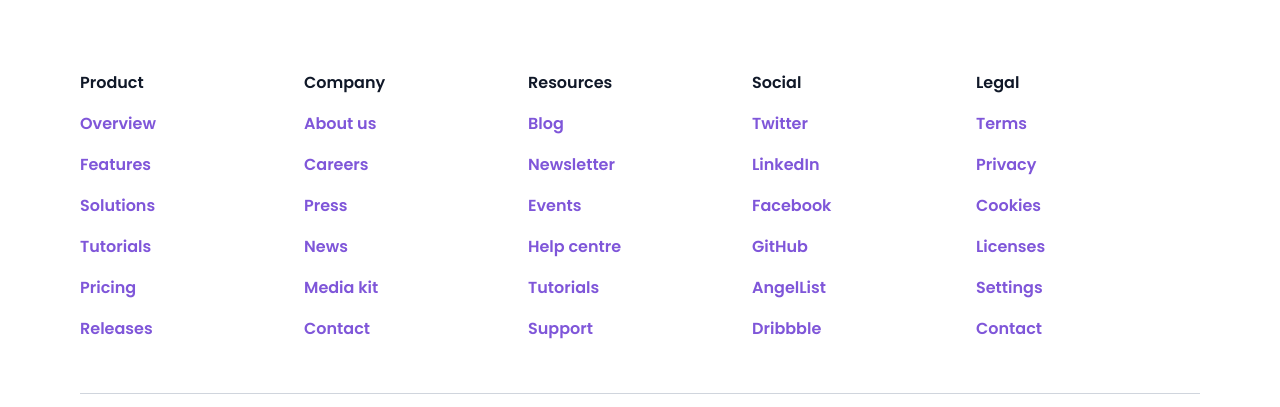
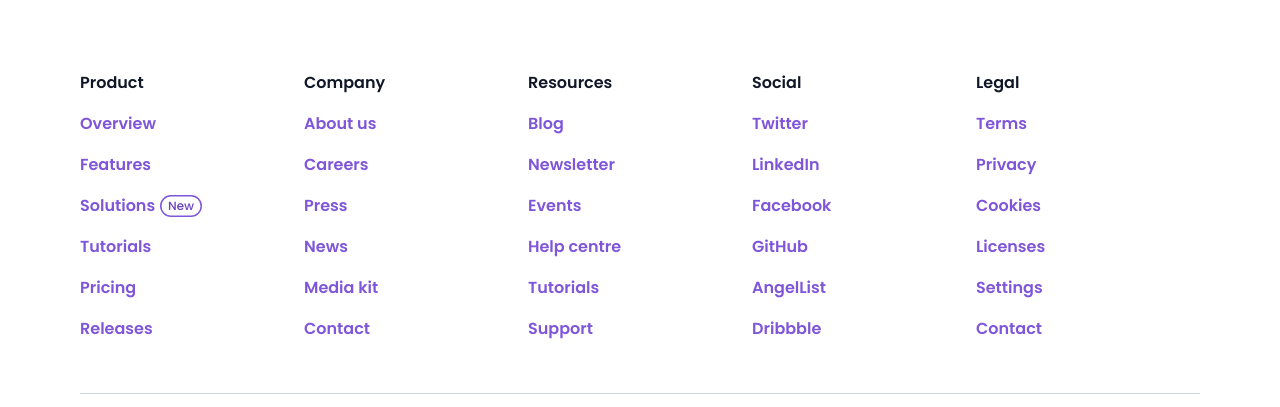
Before and after one commit to edgg72/SAI-assessment, a React (Vite) app: page / in a window 1280 px wide. Shown: the part 1360-1767 px from the top of the page. Built offline with nearby package versions, Linux system fonts and the light colour scheme.

Commit message:
Adding 'isNew' functionality for footer links

```diff
--- a/src/Components/Column/Column.jsx
+++ b/src/Components/Column/Column.jsx
@@ -1,9 +1,15 @@
+import { NewBadge } from "../../assets/NewBadge";
 
 export const Column = ({ column }) => {
   return (
     <div className="footer__column">
       <p className="footer__column footer__column__title">{column.title}</p>
-      {column.contentArray.map((el, index) => <p key={index}>{el}</p>)}
+      {column.contentArray.map((el, index) => (
+        <div key={index} className="footer__column__row">
+          <p>{el.name}</p>
+          {el.isNew ? <NewBadge /> : null}
+        </div>
+      ))}
     </div>
-  )
-}
+  );
+};
--- a/src/Components/Footer/Footer.scss
+++ b/src/Components/Footer/Footer.scss
@@ -15,12 +15,20 @@
     p {
       color: $secondary-color;
       font-weight: 600;
-      margin-bottom: $size-m;
       cursor: pointer;
       width: fit-content;
     }
     &.footer__column__title {
       color: $black;
+      margin-bottom: $size-m;
+
+    }
+    &__row {
+      display: flex;
+      gap: 5px;
+      align-items: center;
+      margin-bottom: $size-m;
+
     }
 
   }
--- /dev/null
+++ b/src/assets/NewBadge.jsx
@@ -0,0 +1,21 @@
+export const NewBadge = () => {
+  return (
+    <svg
+      width="42"
+      height="22"
+      viewBox="0 0 42 22"
+      fill="none"
+      xmlns="http://www.w3.org/2000/svg"
+    >
+      <path
+        d="M0.75 11C0.75 5.33908 5.33908 0.75 11 0.75H31C36.6609 0.75 41.25 5.33908 41.25 11C41.25 16.6609 36.6609 21.25 31 21.25H11C5.33908 21.25 0.75 16.6609 0.75 11Z"
+        stroke="#7F56D9"
+        stroke-width="1.5"
+      />
+      <path
+        d="M15.7735 15H14.4055L10.2895 8.772V15H8.92148V6.648H10.2895L14.4055 12.864V6.648H15.7735V15ZM23.6299 11.532C23.6299 11.78 23.6139 12.004 23.5819 12.204H18.5299C18.5699 12.732 18.7659 13.156 19.1179 13.476C19.4699 13.796 19.9019 13.956 20.4139 13.956C21.1499 13.956 21.6699 13.648 21.9739 13.032H23.4499C23.2499 13.64 22.8859 14.14 22.3579 14.532C21.8379 14.916 21.1899 15.108 20.4139 15.108C19.7819 15.108 19.2139 14.968 18.7099 14.688C18.2139 14.4 17.8219 14 17.5339 13.488C17.2539 12.968 17.1139 12.368 17.1139 11.688C17.1139 11.008 17.2499 10.412 17.5219 9.9C17.8019 9.38 18.1899 8.98 18.6859 8.7C19.1899 8.42 19.7659 8.28 20.4139 8.28C21.0379 8.28 21.5939 8.416 22.0819 8.688C22.5699 8.96 22.9499 9.344 23.2219 9.84C23.4939 10.328 23.6299 10.892 23.6299 11.532ZM22.2019 11.1C22.1939 10.596 22.0139 10.192 21.6619 9.888C21.3099 9.584 20.8739 9.432 20.3539 9.432C19.8819 9.432 19.4779 9.584 19.1419 9.888C18.8059 10.184 18.6059 10.588 18.5419 11.1H22.2019ZM33.8562 8.388L31.8042 15H30.3642L29.0322 10.116L27.7002 15H26.2602L24.1962 8.388H25.5882L26.9682 13.704L28.3722 8.388H29.8002L31.1442 13.68L32.5122 8.388H33.8562Z"
+        fill="#6941C6"
+      />
+    </svg>
+  );
+};
--- a/src/utils/strings.json
+++ b/src/utils/strings.json
@@ -12,23 +12,58 @@
   "footerData": [
     {
       "title": "Product",
-      "contentArray": ["Overview", "Features", "Solutions", "Tutorials", "Pricing", "Releases"]
+      "contentArray": [
+        { "name": "Overview", "isNew": false },
+        { "name": "Features", "isNew": false },
+        { "name": "Solutions", "isNew": true },
+        { "name": "Tutorials", "isNew": false },
+        { "name": "Pricing", "isNew": false },
+        { "name": "Releases", "isNew": false }
+      ]
     },
     {
       "title": "Company",
-      "contentArray": ["About us", "Careers", "Press", "News", "Media kit", "Contact"]
+      "contentArray": [
+        { "name": "About us", "isNew": false },
+        { "name": "Careers", "isNew": false },
+        { "name": "Press", "isNew": false },
+        { "name": "News", "isNew": false },
+        { "name": "Media kit", "isNew": false },
+        { "name": "Contact", "isNew": false }
+      ]
     },
     {
       "title": "Resources",
-      "contentArray": ["Blog", "Newsletter", "Events", "Help centre", "Tutorials", "Support"]
+      "contentArray": [
+        { "name": "Blog", "isNew": false },
+        { "name": "Newsletter", "isNew": false },
+        { "name": "Events", "isNew": false },
+        { "name": "Help centre", "isNew": false },
+        { "name": "Tutorials", "isNew": false },
+        { "name": "Support", "isNew": false }
+      ]
     },
     {
       "title": "Social",
-      "contentArray": ["Twitter", "LinkedIn", "Facebook", "GitHub", "AngelList", "Dribbble"]
+      "contentArray": [
+        { "name": "Twitter", "isNew": false },
+        { "name": "LinkedIn", "isNew": false },
+        { "name": "Facebook", "isNew": false },
+        { "name": "GitHub", "isNew": false },
+        { "name": "AngelList", "isNew": false },
+        { "name": "Dribbble", "isNew": false }
+      ]
     },
     {
       "title": "Legal",
-      "contentArray": ["Terms", "Privacy", "Cookies", "Licenses", "Settings", "Contact"]
+      "contentArray": [
+        { "name": "Terms", "isNew": false },
+        { "name": "Privacy", "isNew": false },
+        { "name": "Cookies", "isNew": false },
+        { "name": "Licenses", "isNew": false },
+        { "name": "Settings", "isNew": false },
+        { "name": "Contact", "isNew": false }
+      ]
     }
   ],
   "features": {
```
